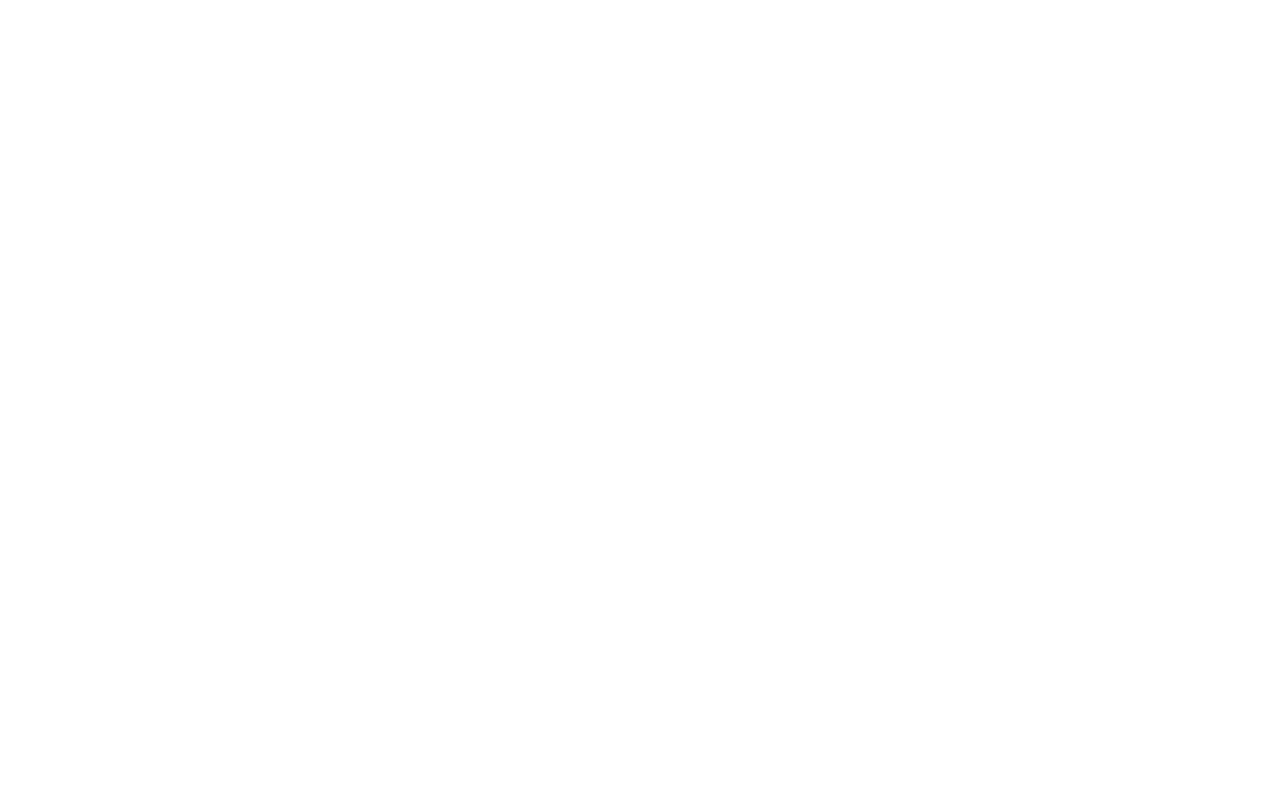
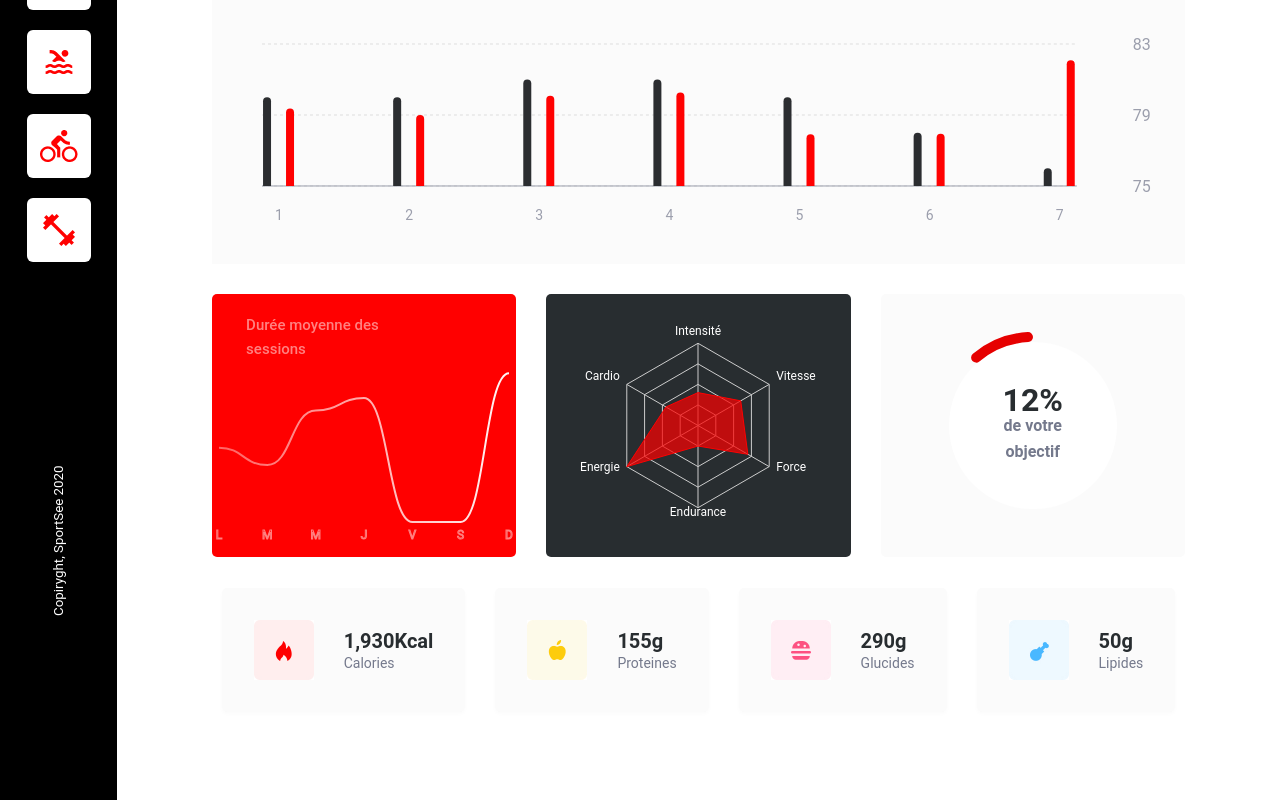
Before and after one commit to PrAndrian/SportSee, a React (Create React App) app: page /profil/12 in a window 1280 px wide. Shown: the part 397-1197 px from the top of the page. Before the commit the page ends 800 px from the top, so only its background shows below. Built offline with nearby package versions, Linux system fonts and the light colour scheme; no server answers; the HTML template or start-up script is replaced by a standard one.

Commit message:
added useProfilRequest & UserModel

```diff
--- a/src/components/Profil/CardKeyData.jsx
+++ b/src/components/Profil/CardKeyData.jsx
@@ -15,7 +15,9 @@ const CardKeyData = ({type,value}) => {
             case "Calories":
                 setImageUrl(imageCalories)
                 setUnit('Kcal')
-                setConvertValue(value*0.001)
+                setConvertValue(new Intl.NumberFormat("en-IN",
+                {maximumSignificantDigits: 3,})
+                .format(value))
             break;
             case "Proteines":
                 setImageUrl(imageCarbs)
--- a/src/pages/Profil.jsx
+++ b/src/pages/Profil.jsx
@@ -1,4 +1,3 @@
-import React, { useEffect, useState } from 'react'
 import Sidebar from '../components/Profil/Sidebar'
 import styles from '../styles/Profil.module.css'
 import DailyActiveChart from '../components/Profil/DailyActiveChart';
@@ -7,27 +6,13 @@ import PerformenceSession from '../components/Profil/PerformenceSession';
 import Score from '../components/Profil/Score';
 import CardKeyData from '../components/Profil/CardKeyData';
 import { useParams } from 'react-router';
-import fetchUserData from '../utils/fetchUserData';
-import fetchUserActivity from '../utils/fetchUserActivity';
-import fetchUserAvgSessions from '../utils/fetchUserAvgSessions';
-import fetchUserPerformance from '../utils/fetchUserPerformance';
+import useProfilRequest from '../utils/useProfilRequest';
 
 const Profil = () => {
   const {userId} = useParams()
+  const userDataTest = useProfilRequest(userId)
 
-  const [userData,getUser] = useState('')
-  const [dailyActivity,getDailyActivity] = useState('')
-  const [avgSessions,getAvgSessions] = useState('')
-  const [performance,getPerformance] = useState('')
-
-  useEffect(() => {
-      fetchUserData(userId,getUser)
-      fetchUserActivity(userId,getDailyActivity)
-      fetchUserAvgSessions(userId,getAvgSessions)
-      fetchUserPerformance(userId,getPerformance)
-  }, [userId])
-
-  if(!userData){
+  if(!userDataTest){
     return null
   }
 
@@ -35,36 +20,36 @@ const Profil = () => {
     <main id={styles.profil}>
         <Sidebar/>
         <section className={styles.profilContent}>
-          <h1>Bonjour <span className={styles.name}>{userData.userInfos.firstName}</span></h1>
+          <h1>Bonjour <span className={styles.name}>{userDataTest.info?.userInfos?.firstName}</span></h1>
           <span>Félicitation ! Vous avez explosé vos objectifs hier 👏</span>
 
           <div className={styles.container}>
             <div className={styles.info}>
               <div className={styles.chartsContainer}>
-                <DailyActiveChart sessions={dailyActivity.sessions}/>
+                <DailyActiveChart sessions={userDataTest.dailyActivity?.sessions}/>
                 <div className={styles.squareCharts}>
-                    <AverageSessionTime sessions={avgSessions.sessions}/>
-                    <PerformenceSession performence={performance.data}/>
-                    <Score score={userData.score? userData.score : userData.todayScore}/>
+                    <AverageSessionTime sessions={userDataTest.avgSessions?.sessions}/>
+                    <PerformenceSession performence={userDataTest.performance?.data}/>
+                    <Score score={userDataTest.info?.score ? userDataTest.info?.score : userDataTest.info?.todayScore}/>
                 </div>
               </div>
 
               <aside className={styles.stats}>
                 <CardKeyData
                   type={"Calories"}
-                  value={userData.keyData.calorieCount}
+                  value={userDataTest.info?.keyData?.calorieCount}
                 />
                 <CardKeyData
                   type={"Proteines"}
-                  value={userData.keyData.proteinCount}
+                  value={userDataTest.info?.keyData?.proteinCount}
                 />
                 <CardKeyData
                   type={"Glucides"}
-                  value={userData.keyData.carbohydrateCount}
+                  value={userDataTest.info?.keyData?.carbohydrateCount}
                 />
                 <CardKeyData
                   type={"Lipides"}
-                  value={userData.keyData.lipidCount}
+                  value={userDataTest.info?.keyData?.lipidCount}
                 />
               </aside>
             </div>
--- /dev/null
+++ b/src/utils/UserModel.js
@@ -0,0 +1,10 @@
+class UserModel {
+    constructor(info,dailyActivity, avgSessions, performance) {
+        this.info = info;
+        this.dailyActivity = dailyActivity;
+        this.avgSessions = avgSessions;
+        this.performance = performance;
+    }
+}
+
+export default UserModel
--- a/src/utils/fetchUserActivity.js
+++ /dev/null
@@ -1,12 +0,0 @@
-import axios from 'axios'
-
-const fetchUserData = async (userId,getter) => {
-    axios.get(`http://localhost:3000/user/${userId}/activity`)
-    .then(response => {
-      const data = response.data.data;
-      getter(data)
-    })
-    .catch(error => console.log(error.message));
-}
-
-export default fetchUserData;
--- a/src/utils/fetchUserAvgSessions.js
+++ /dev/null
@@ -1,12 +0,0 @@
-import axios from 'axios'
-
-const fetchUserData = async (userId,getter) => {
-    axios.get(`http://localhost:3000/user/${userId}/average-sessions`)
-    .then(response => {
-      const data = response.data.data;
-      getter(data)
-    })
-    .catch(error => console.log(error.message));
-}
-
-export default fetchUserData;
--- a/src/utils/fetchUserData.js
+++ /dev/null
@@ -1,12 +0,0 @@
-import axios from 'axios'
-
-const fetchUserData = async (userId,getter) => {
-    axios.get(`http://localhost:3000/user/${userId}`)
-    .then(response => {
-      const data = response.data.data;
-      getter(data)
-    })
-    .catch(error => console.log(error.message));
-}
-
-export default fetchUserData;
--- a/src/utils/fetchUserPerformance.js
+++ /dev/null
@@ -1,11 +0,0 @@
-import axios from 'axios'
-
-const fetchUserData = async (userId,getter) => {
-    axios.get(`http://localhost:3000/user/${userId}/performance`)
-    .then(response => {
-      const data = response.data.data;
-      getter(data)
-    })
-}
-
-export default fetchUserData;
--- /dev/null
+++ b/src/utils/useProfilRequest.js
@@ -0,0 +1,105 @@
+import axios from 'axios'
+import data from '../data/data'
+import UserModel from './UserModel';
+import { useEffect, useState } from 'react';
+
+const mockdata = true;
+
+const fetchUserInfo = async (userId,setter) => {
+  if(!mockdata){
+    axios.get(`http://localhost:3000/user/${userId}`)
+    .then(response => {
+      const data = response.data.data;
+      console.log("API DATA USED")
+      setter(data)
+    })
+    .catch(error => console.log(error.message));
+  }else{
+    try {
+      const res = data.USER_MAIN_DATA.find((user) => user.id === Number(userId));
+      setter(res)
+      console.log("MOCK DATA USED")
+    } catch (e) {
+      console.log(e.message)
+    }
+  }
+}
+
+const fetchUserActivity = async (userId,setter) => {
+    if(!mockdata){
+      axios.get(`http://localhost:3000/user/${userId}/activity`)
+      .then(response => {
+        const data = response.data.data;
+        console.log("API DATA USED")
+        setter(data)
+      })
+      .catch(error => console.log(error.message));
+    }else{
+      try {
+        const res = data.USER_ACTIVITY.find((user) => user.userId === Number(userId));
+        setter(res)
+        console.log("MOCK DATA USED")
+      } catch (e) {
+        console.log(e.message)
+      }
+    }
+}
+
+const fetchUserAvgSessions = async (userId,setter) => {
+    if(!mockdata){
+      axios.get(`http://localhost:3000/user/${userId}/average-sessions`)
+      .then(response => {
+        const data = response.data.data;
+        console.log("API DATA USED")
+        setter(data)
+      })
+      .catch(error => console.log(error.message));
+    }else{
+      try {
+        const res = data.USER_AVERAGE_SESSIONS.find((user) => user.userId === Number(userId));
+        setter(res)
+        console.log("MOCK DATA USED")
+      } catch (e) {
+        console.log(e.message)
+      }
+    }
+}
+
+const fetchUserPerformance = async (userId,setter) => {
+    if(!mockdata){
+      axios.get(`http://localhost:3000/user/${userId}/performance`)
+      .then(response => {
+        const data = response.data.data;
+        console.log("API DATA USED")
+        setter(data)
+      })
+      .catch(error => console.log(error.message));
+    }else{
+      try {
+        const res = data.USER_PERFORMANCE.find((user) => user.userId === Number(userId));
+        setter(res)
+        console.log("MOCK DATA USED")
+      } catch (e) {
+        console.log(e.message)
+      }
+    }
+}
+
+const useProfilRequest = (userId) => {
+    const [userInfo,setUserInfo] = useState({})
+    const [userActivity,setActivity] = useState({})
+    const [userAvgSessions,setAvgSessions] = useState({})
+    const [userPerformance,sePerformance] = useState({})
+
+    useEffect(() => {
+          fetchUserInfo(userId,setUserInfo)
+          fetchUserActivity(userId,setActivity)
+          fetchUserAvgSessions(userId,setAvgSessions)
+          fetchUserPerformance(userId,sePerformance)
+    }, [userId])
+
+    return new UserModel(userInfo,userActivity,userAvgSessions,userPerformance)
+}
+
+
+export default useProfilRequest
```
Also changed, not shown: src/utils/profilRequest.js (deleted). Lines whose indentation alone changed are shown as unchanged.
